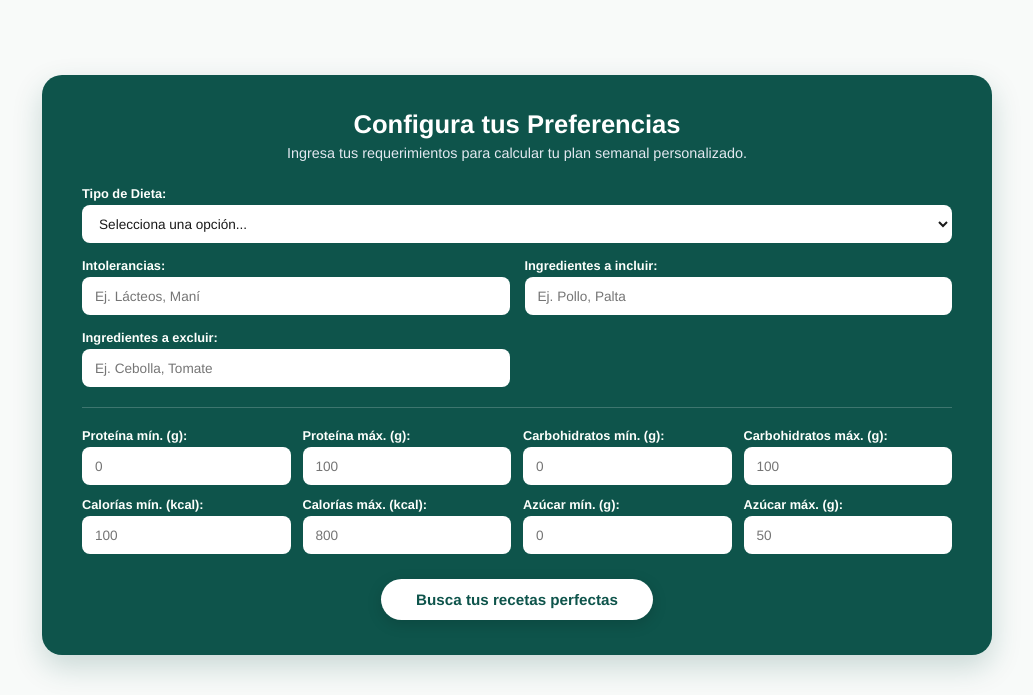
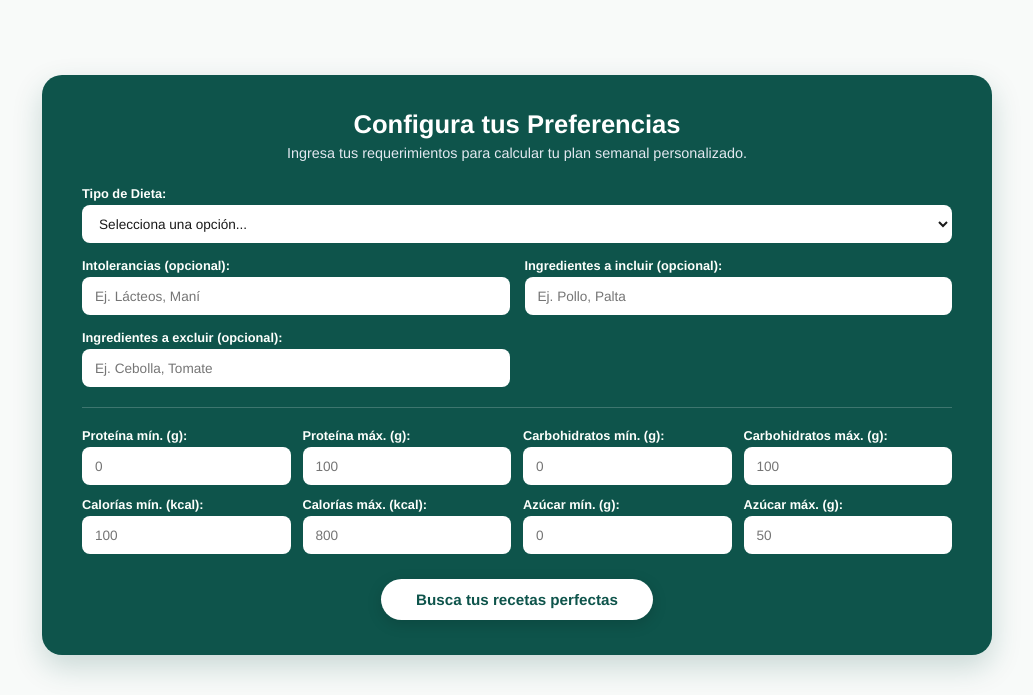
Before and after one commit to CopyGame0/Proyecto_Inicial_USM, a Django app: page /formulario/ in a window 1280 px wide. Shown: the part 70-765 px from the top of the page, without its empty margins (123-1156 px from the left). Run offline with Django 5.2, Linux system fonts and the light colour scheme.

Commit message:
Se edito el formulario.html, ahora las intolerancias y los ingredientes son opcionales.

```diff
--- a/NutriVida/inicio/templates/inicio/formulario.html
+++ b/NutriVida/inicio/templates/inicio/formulario.html
@@ -41,18 +41,18 @@
                     </div>
 
                     <div class="field-group">
-                        <label for="intolerances">Intolerancias:</label>
-                        <input type="text" id="intolerances" name="intolerances" placeholder="Ej. Lácteos, Maní" required>
+                        <label for="intolerances">Intolerancias (opcional):</label>
+                        <input type="text" id="intolerances" name="intolerances" placeholder="Ej. Lácteos, Maní">
                     </div>
 
                     <div class="field-group">
-                        <label for="include_ingredients">Ingredientes a incluir:</label>
-                        <input type="text" id="include_ingredients" name="include_ingredients" placeholder="Ej. Pollo, Palta" required>
+                        <label for="include_ingredients">Ingredientes a incluir (opcional):</label>
+                        <input type="text" id="include_ingredients" name="include_ingredients" placeholder="Ej. Pollo, Palta">
                     </div>
 
                     <div class="field-group">
-                        <label for="exclude_ingredients">Ingredientes a excluir:</label>
-                        <input type="text" id="exclude_ingredients" name="exclude_ingredients" placeholder="Ej. Cebolla, Tomate" required>
+                        <label for="exclude_ingredients">Ingredientes a excluir (opcional):</label>
+                        <input type="text" id="exclude_ingredients" name="exclude_ingredients" placeholder="Ej. Cebolla, Tomate">
                     </div>
                 </div>
 
```
Also changed, not shown: README.md.
